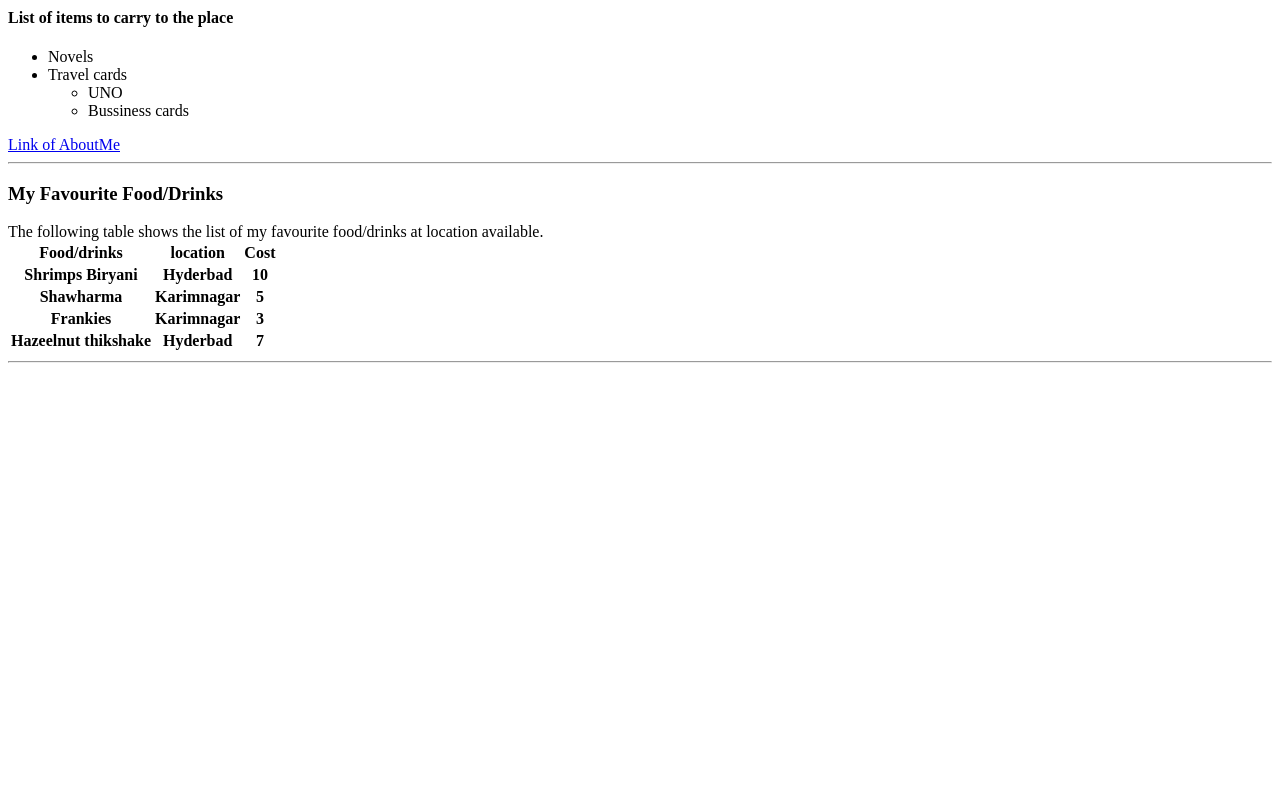
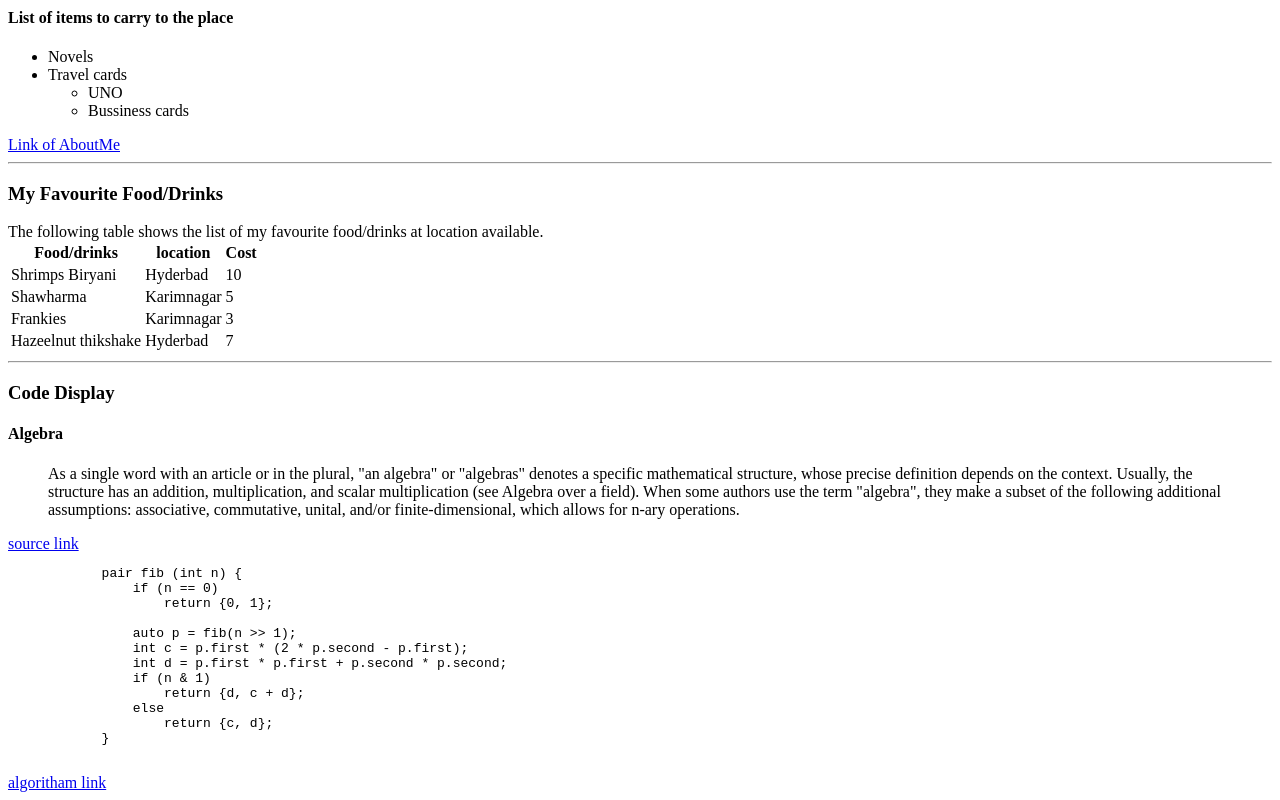
Before and after one commit to 44-563-WebApps-F21/webapps-f21-assignment-3-s545252, a plain HTML site: page index.html in a window 1280 px wide. Shown: the part 447-1247 px from the top of the page. Before the commit the page ends 818 px from the top, so only its background shows below. Drawn offline with Linux system fonts and the light colour scheme.

Commit message:
Added Code display

```diff
--- a/index.html
+++ b/index.html
@@ -48,29 +48,54 @@
                 <th>Cost</th>
             </tr>
             <tr>
-                <th> Shrimps Biryani </th>
-                <th> Hyderbad </th>
-                <th> 10 </th>
+                <td> Shrimps Biryani </td>
+                <td> Hyderbad </td>
+                <td> 10 </td>
             </tr>
             <tr>
-                <th> Shawharma </th>
-                <th> Karimnagar </th>
-                <th> 5 </th>
+                <td> Shawharma </td>
+                <td> Karimnagar </td>
+                <td> 5 </td>
             </tr>
             <tr>
-                <th> Frankies </th>
-                <th> Karimnagar </th>
-                <th> 3 </th>
+                <td> Frankies </td>
+                <td> Karimnagar </td>
+                <td> 3 </td>
             </tr>
             <tr>
-                <th> Hazeelnut thikshake </th>
-                <th> Hyderbad </th>
-                <th> 7 </th>
+                <td> Hazeelnut thikshake </td>
+                <td> Hyderbad </td>
+                <td> 7 </td>
             </tr>
         </table>
 
         <hr>
+        <h3> Code Display </h3>
+        <h4> Algebra </h4>
+        <blockquote> As a single word with an article or in the plural, "an algebra" or "algebras" denotes a
+            specific mathematical structure, whose precise definition depends on the context. Usually, the structure
+            has an addition, multiplication, and scalar multiplication (see Algebra over a field). When some authors
+            use the term "algebra", they make a subset of the following additional assumptions: associative, commutative,
+            unital, and/or finite-dimensional, which allows for n-ary operations.
+        </blockquote>
 
+        <a href = https://en.wikipedia.org/wiki/Algebra> source link </a>
+
+        <pre>
+            pair<int, int> fib (int n) {
+                if (n == 0)
+                    return {0, 1};
+
+                auto p = fib(n >> 1);
+                int c = p.first * (2 * p.second - p.first);
+                int d = p.first * p.first + p.second * p.second;
+                if (n & 1)
+                    return {d, c + d};
+                else
+                    return {c, d};
+            }
+        </pre>
+        <a href = https://cp-algorithms.com/algebra/fibonacci-numbers.html> algoritham link </a>
 
     </body>
 </html>
```
